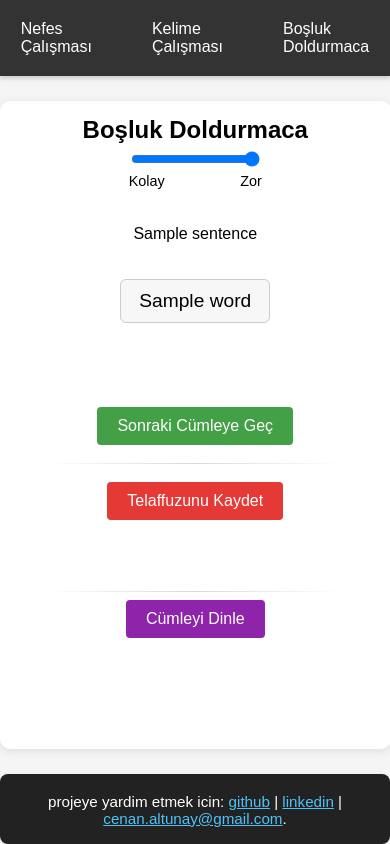
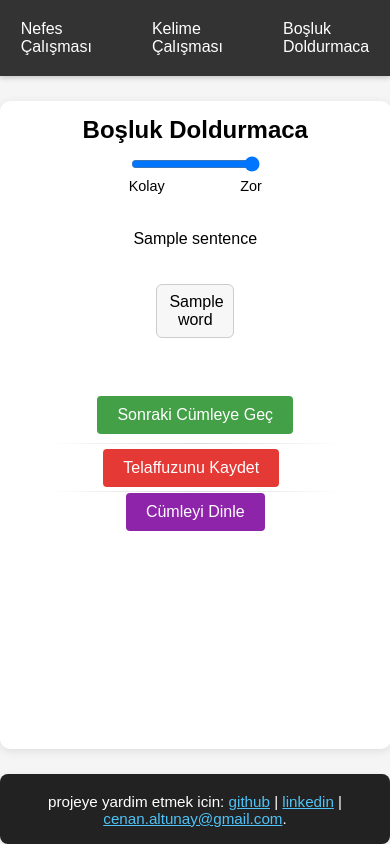
Before and after one commit to caltunay/therapy-app-flask, a Flask app: template templates/bosluk.html in a window 390 px wide. Run offline with Flask 3, Linux system fonts and the light colour scheme; the template is opened without the code that fills it: most values are stand-ins (such as "Sample title", 1, 10 or a date in 2020).

Commit message:
tweaked styling of bosluk doldurmaca page for mobile and nefes egzersizi page duration placement

```diff
--- a/static/styles.css
+++ b/static/styles.css
@@ -430,6 +430,52 @@ footer a {
     text-decoration: underline;
 }
 
+/* Bosluk Doldurmaca Word Boxes */
+.word-boxes-container {
+    display: flex;
+    flex-wrap: wrap;
+    gap: 10px;
+    justify-content: center;
+    margin: 20px 0;
+}
+
+.word-box {
+    border: 1px solid #ccc;
+    border-radius: 6px;
+    padding: 10px 18px;
+    font-size: 1.2em;
+    min-width: 40px;
+    text-align: center;
+    background: #f7f7f7;
+    cursor: pointer;
+    transition: transform 0.2s, background-color 0.2s;
+}
+
+.word-box:hover {
+    transform: translateY(-2px);
+    background-color: #f0f0f0;
+}
+
+/* Make sure the boxes work well on mobile */
+@media (max-width: 600px) {
+    .word-boxes-container {
+        gap: 8px;
+    }
+
+    .word-box {
+        padding: 8px 12px;
+        font-size: 1em;
+        flex: 0 0 calc(50% - 8px); /* Take up roughly half the container width minus gap */
+    }
+}
+
+/* For very small screens */
+@media (max-width: 320px) {
+    .word-box {
+        flex: 0 0 calc(100% - 8px); /* Full width on very small screens */
+    }
+}
+
 @media (max-width: 600px) {
     .container {
         width: 95%;
--- a/templates/bosluk.html
+++ b/templates/bosluk.html
@@ -1,6 +1,77 @@
 {% extends "layout.html" %}
 
 {% block title %}Boşluk Doldurmaca{% endblock %}
+
+{% block head %}
+<style>
+    /* More compact UI for mobile */
+    h1 {
+        font-size: 1.5em !important;
+        margin: 5px 0 10px 0 !important;
+    }
+
+    .sentence-container {
+        margin-bottom: 10px;
+    }
+
+    .word-boxes-container {
+        margin: 10px 0 !important;
+    }
+
+    #feedback-message {
+        margin: 8px 0 !important;
+    }
+
+    .navigation-controls {
+        margin: 8px 0 !important;
+    }
+
+    .section-divider {
+        margin: 1px auto !important;
+    }
+
+    .speech-controls {
+        display: flex !important;
+        flex-direction: row !important;
+        align-items: center !important;
+        justify-content: flex-start !important;
+        gap: 8px !important;
+        margin: 0 !important;
+        padding: 0 !important;
+    }
+
+    .speech-controls audio {
+        margin: 0 !important;
+        padding: 0 !important;
+        height: 28px !important;
+        min-height: 0 !important;
+        display: none;
+    }
+
+    .speech-controls audio[style*="display: block"] {
+        display: inline-block !important;
+    }
+
+    .pronounciation-controls {
+        display: flex !important;
+        flex-direction: row !important;
+        align-items: center !important;
+        gap: 8px !important;
+        margin: 0 !important;
+        padding: 0 !important;
+    }
+    .pronounciation-controls audio {
+        margin: 0 !important;
+        padding: 0 !important;
+        height: 28px !important;
+        min-height: 0 !important;
+        display: none;
+    }
+    .pronounciation-controls audio[style*="display: block"] {
+        display: inline-block !important;
+    }
+</style>
+{% endblock %}
 
 {% block content %}
     <h1>Boşluk Doldurmaca</h1>
@@ -16,9 +87,9 @@
     </div>
     <input type="hidden" id="original-sentence" value="{{ original_sentence }}">
     {% if word_boxes %}
-    <div style="display: flex; gap: 10px; justify-content: center; margin: 20px 0;">
+    <div class="word-boxes-container">
         {% for word in word_boxes %}
-            <div class="word-box" style="border:1px solid #ccc; border-radius:6px; padding:10px 18px; font-size:1.2em; min-width:40px; text-align:center; background:#f7f7f7; cursor:pointer;" data-word="{{ original_word if difficulty == 'zor' and loop.index0 == 0 else word }}">
+            <div class="word-box" data-word="{{ original_word if difficulty == 'zor' and loop.index0 == 0 else word }}">
                 {% if difficulty == 'zor' %}
                     {{ word }}
                 {% else %}
```
Also changed, not shown: templates/breathing.html (+6 -4 lines).
